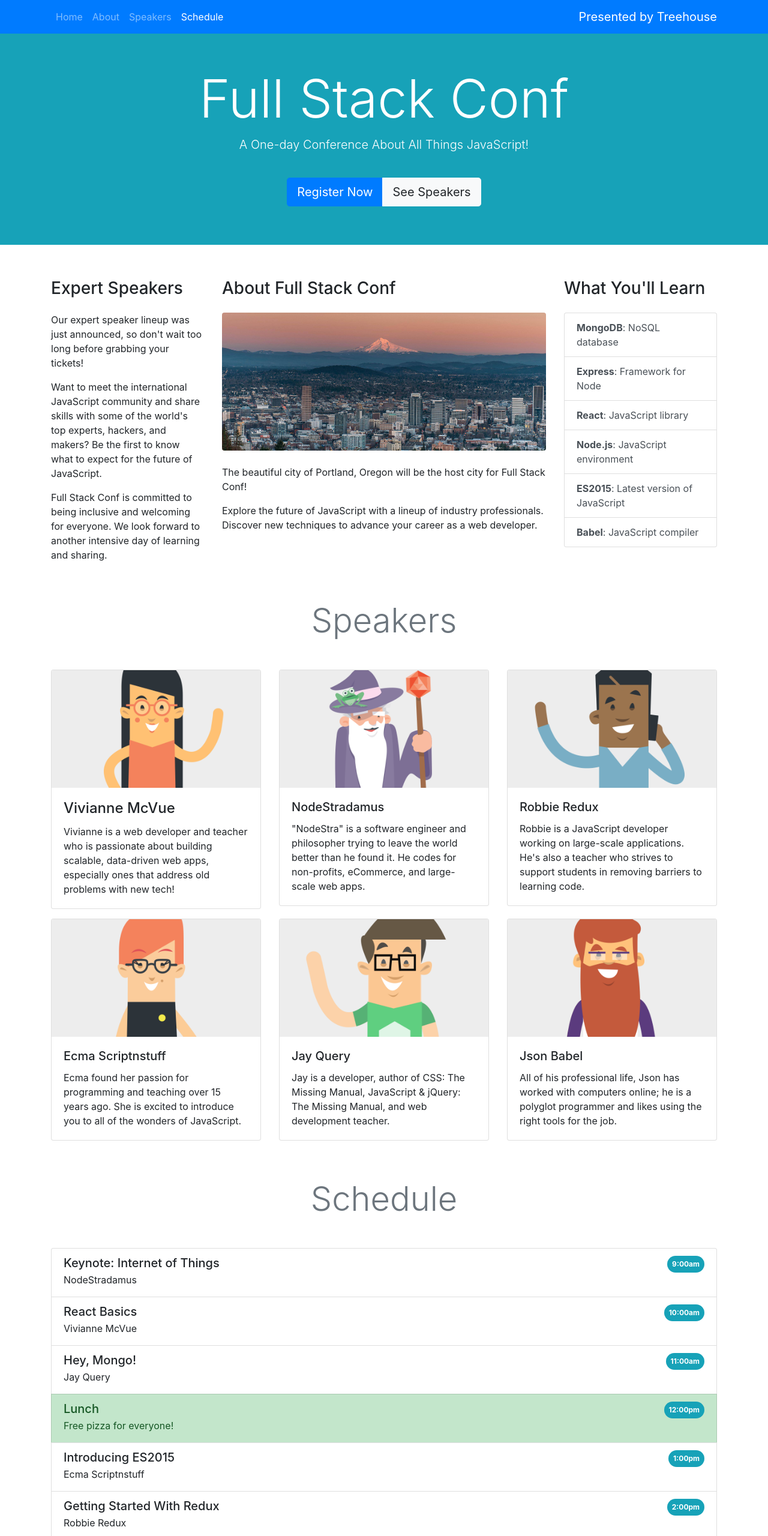
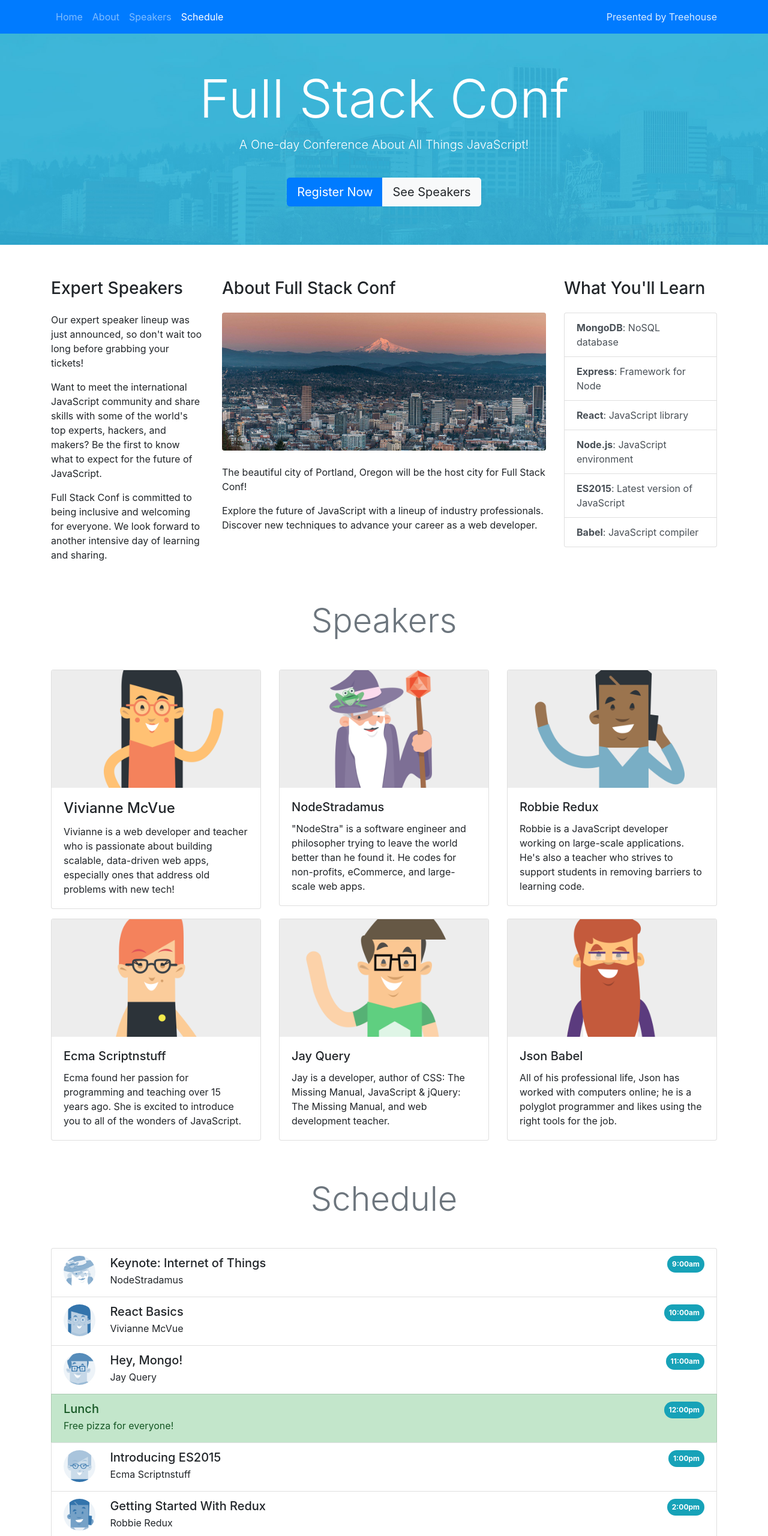
Before and after one commit to ConnorNally/Bootstrap-Practice-, a plain HTML site: page index.html in a window 1280 px wide. Shown: the top 2560 px of the page at 60% size. Drawn offline with nearby package versions, Linux system fonts and the light colour scheme.

Commit message:
Finished!

```diff
--- /dev/null
+++ b/css/custom.css
@@ -0,0 +1,15 @@
+
+.navbar .navbar-brand {
+    color: rgba(255, 255, 255, 0.85);
+    font-size: 1rem;
+}
+
+.jumbotron {
+    background-image: url('../img/jumbo-bg.jpg');
+    background-size: cover;
+}
+
+.icon {
+    width: 5%;
+
+}
--- a/index.html
+++ b/index.html
@@ -10,6 +10,8 @@
   <!-- Bootstrap CSS -->
   <link rel="stylesheet" href="https://stackpath.bootstrapcdn.com/bootstrap/4.1.3/css/bootstrap.min.css"
     integrity="sha384-MCw98/SFnGE8fJT3GXwEOngsV7Zt27NXFoaoApmYm81iuXoPkFOJwJ8ERdknLPMO" crossorigin="anonymous">
+  <link rel="stylesheet" href="css/custom.css">
+
   <script src="https://code.jquery.com/jquery-3.2.1.slim.min.js"
     integrity="sha384-KJ3o2DKtIkvYIK3UENzmM7KCkRr/rE9/Qpg6aAZGJwFDMVNA/GpGFF93hXpG5KkN"
     crossorigin="anonymous"></script>
@@ -174,6 +176,7 @@
 
     <ul class="list-group">
       <li class="list-group-item">
+        <img src="img/speaker thumbnails/avatar-nodestradamus.png" alt="nodestradamus" class="icon rounded-circle float-left mr-4">
         <div class="d-flex justify-content-between">
           <h5 class="mb-1">Keynote: Internet of Things</h5>
           <span class="badge badge-pill badge-info p-2">9:00am</span>
@@ -181,6 +184,7 @@
         <p class="mb-1">NodeStradamus</p>
       </li>
       <li class="list-group-item">
+        <img src="img/speaker thumbnails/avatar-vivianne.png" alt="nodestradamus" class="icon rounded-circle float-left mr-4">
         <div class="d-flex justify-content-between">
           <h5 class="mb-1">React Basics</h5>
           <span class="badge badge-pill badge-info p-2">10:00am</span>
@@ -188,6 +192,7 @@
         <p class="mb-1">Vivianne McVue</p>
       </li>
       <li class="list-group-item">
+        <img src="img/speaker thumbnails/avatar-jay.png" alt="nodestradamus" class="icon rounded-circle float-left mr-4">
         <div class="d-flex justify-content-between">
           <h5 class="mb-1">Hey, Mongo!</h5>
           <span class="badge badge-pill badge-info p-2">11:00am</span>
@@ -202,6 +207,7 @@
         <p class="mb-1">Free pizza for everyone!</p>
       </li>
       <li class="list-group-item">
+        <img src="img/speaker thumbnails/avatar-ecma.png" alt="nodestradamus" class="icon rounded-circle float-left mr-4">
         <div class="d-flex justify-content-between">
           <h5 class="mb-1">Introducing ES2015</h5>
           <span class="badge badge-pill badge-info p-2">1:00pm</span>
@@ -209,6 +215,7 @@
         <p class="mb-1">Ecma Scriptnstuff</p>
       </li>
       <li class="list-group-item">
+        <img src="img/speaker thumbnails/avatar-robbie.png" alt="nodestradamus" class="icon rounded-circle float-left mr-4">
         <div class="d-flex justify-content-between">
           <h5 class="mb-1">Getting Started With Redux</h5>
           <span class="badge badge-pill badge-info p-2">2:00pm</span>
@@ -216,6 +223,7 @@
         <p class="mb-1">Robbie Redux</p>
       </li>
       <li class="list-group-item">
+        <img src="img/speaker thumbnails/avatar-json.png" alt="nodestradamus" class="icon rounded-circle float-left mr-4">
         <div class="d-flex justify-content-between">
           <h5 class="mb-1">What's Babel?</h5>
           <span class="badge badge-pill badge-info p-2">3:00pm</span>
@@ -306,14 +314,17 @@
               </button>
             </div>
             <h5 class="mb-4">Basic Info</h5>
+
             <div class="form-group">
               <label for="name">Name</label>
               <input type="text" class="form-control" id="name" placeholder="Name">
             </div>
+
             <div class="form-group">
               <label for="email">Email</label>
               <input type="email" class="form-control" id="email" placeholder="Email">
             </div>
+
             <div class="form-group">
               <label for="role">Job Role:</label>
               <select class="custom-select form-control" id="role">
```
Also changed, not shown: img/speaker thumbnails/avatar-ecma.png (added), img/speaker thumbnails/avatar-jay.png (added), img/speaker thumbnails/avatar-json.png (added), img/speaker thumbnails/avatar-nodestradamus.png (added), img/speaker thumbnails/avatar-robbie.png (added), img/speaker thumbnails/avatar-vivianne.png (added).
